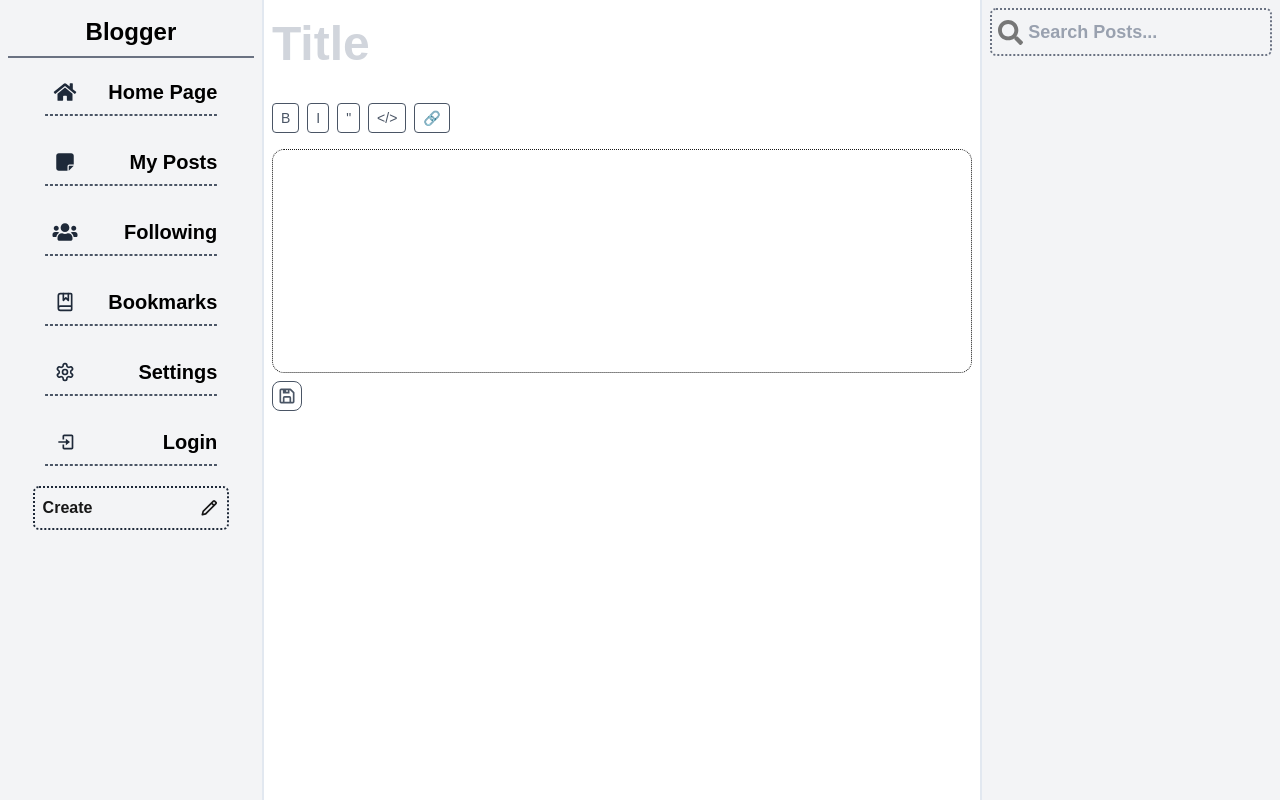
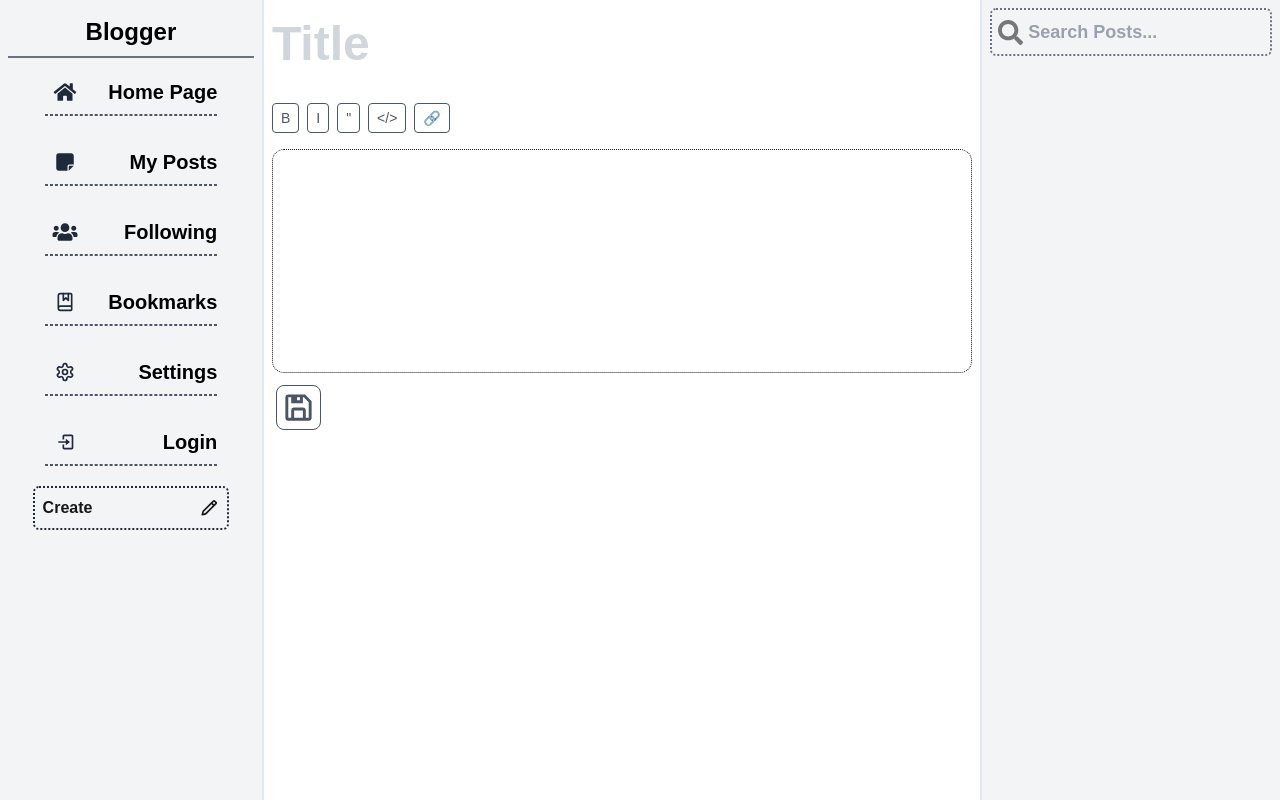
Before and after one commit to deimosdev343/Blog-frontend, a Next.js app: page /createpost in a window 1280 px wide. Built offline with nearby package versions, Linux system fonts and the light colour scheme; no server answers.

Commit message:
save button

```diff
--- a/src/components/Editor/RTEditor.tsx
+++ b/src/components/Editor/RTEditor.tsx
@@ -96,14 +96,17 @@
         />
       </div>
       <EditorContent editor={editor} />
+      <div className="w-full flex items-center p-1">
         <button
-        className="border border-gray-600 p-1 mt-2 rounded-lg"
+          className="border border-gray-600 p-1 mt-2 rounded-lg cursor-pointer"
           onClick={() => {
             console.log(editor.getHTML());
           }}
         >
-        <BiSave size={20} color={"#4a5565"}/>
+          <BiSave size={35} color={"#4a5666"}/>
         </button>
+
+      </div>
     </div>
   )
 }
--- a/src/components/layout/SideBar/SidebarButton.tsx
+++ b/src/components/layout/SideBar/SidebarButton.tsx
@@ -16,7 +16,6 @@
     <Link
       href={linkTo}
       onClick={() => {
-        console.log(onClickFunc)
         if(onClickFunc) {
           onClickFunc()
         }
```
Lines whose indentation alone changed are shown as unchanged.
